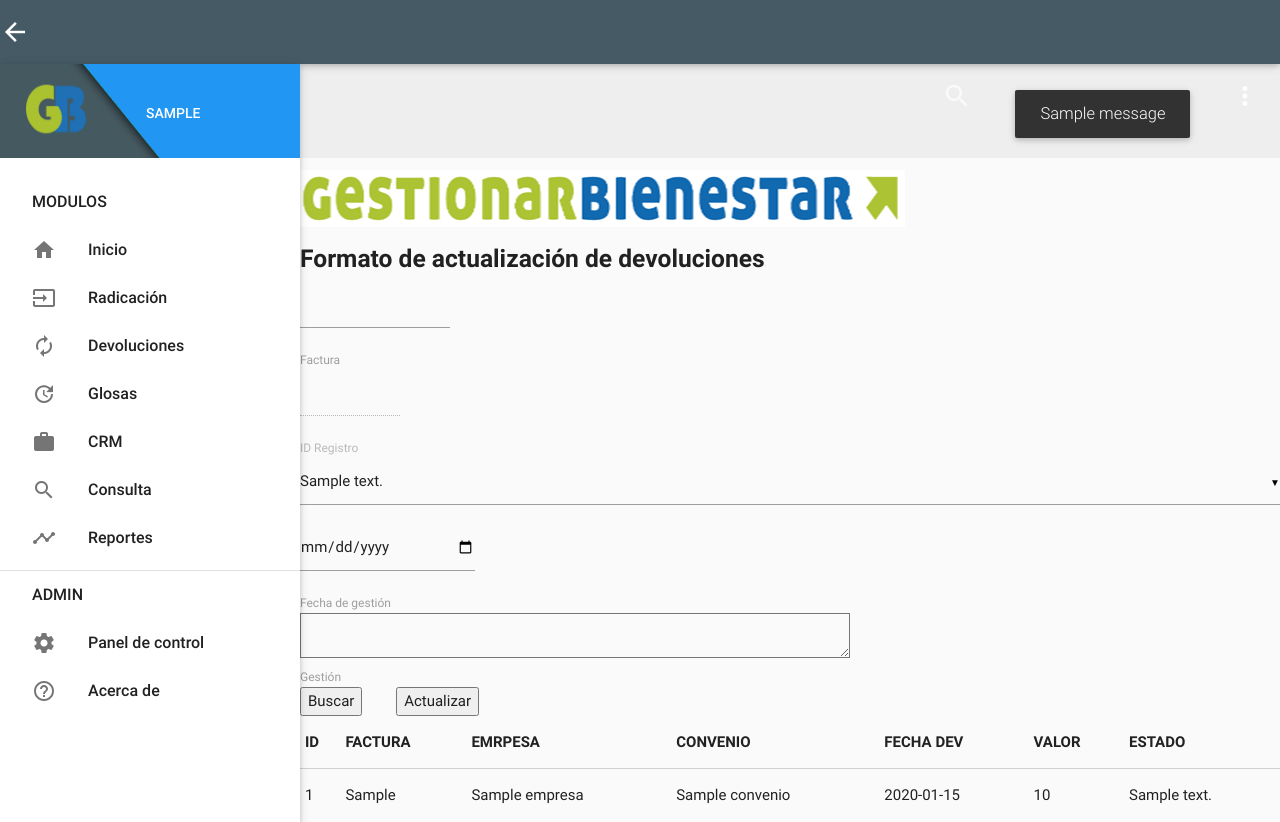
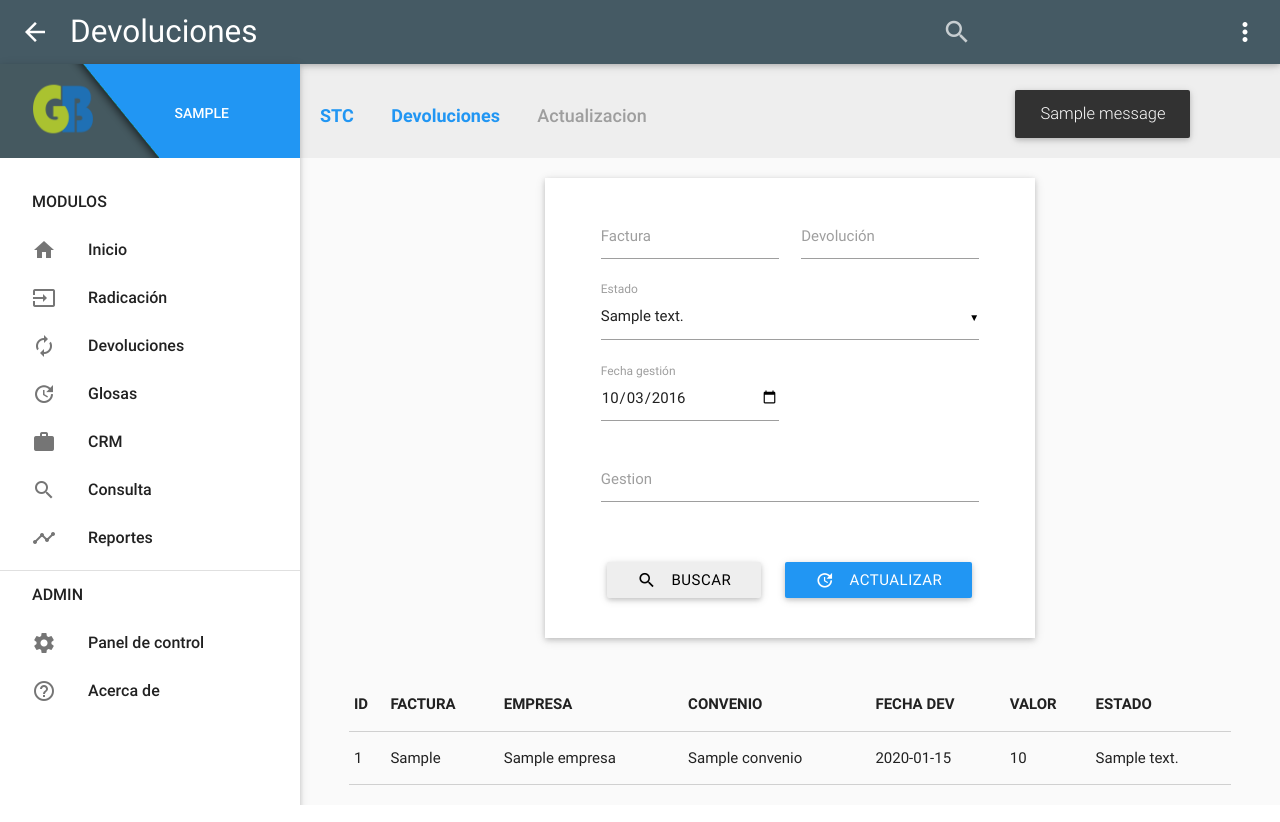
Before and after one commit to Baindaer/gb_stc, a Django app: page /devoluciones/actualizacion in a window 1280 px wide. Run offline with Django 3.2, Linux system fonts and the light colour scheme; a user stored in the database is signed in; tables that the repository leaves empty hold one stand-in row (values such as "Sample post"); one stand-in notice (Sample message) is shown; some libraries are stand-ins or nearby versions.

Commit message:
patch 201614003
Correccion de errores menores

```diff
--- a/stc/static/stc/css/style.css
+++ b/stc/static/stc/css/style.css
@@ -198,6 +233,27 @@
   font-weight: 500;
 }
 
+
+
+.login-form {
+  min-height: 500px;
+}
+
+.img-login {
+  max-width: 100px;
+  margin-top: 30px;
+}
+
+.login-btn {
+  width: 100%;
+  margin-top: 30px;
+}
+
+.container-mini {
+  margin-left: 5%;
+  margin-right: 5%;
+}
+
 /* Estilos de elementos */
 #bot-usuario {
   font-size: 14px;
--- a/stc/static/stc/js/dev_actualizacion.js
+++ b/stc/static/stc/js/dev_actualizacion.js
@@ -8,13 +8,15 @@
   day = "0" + day;
 var today = year + "-" + month + "-" + day;
 var mes = year + "-" + month;
-document.getElementById("fecha_gestion").value = today;
+$("#fecha_gestion").val(today)
 
 function getRow(x) {
     var index_registro = document.getElementById("dash").rows[x.rowIndex].cells[0].innerHTML;
     var index_registro_factura = document.getElementById("dash").rows[x.rowIndex].cells[1].innerHTML;
-    var index_estado = document.getElementById("dash").rows[x.rowIndex].cells[6].innerHTML;
-    $("#id_registro").val(index_registro).parent().addClass('is-dirty');
-    $("#factura").val(index_registro_factura).parent().addClass('is-dirty');
-    $("#estado").val(index_estado).parent().addClass('is-dirty');
+    var index_registro_estado = document.getElementById("dash").rows[x.rowIndex].cells[6].innerHTML;
+    $("#id_registro").val(index_registro);
+    $("#factura").val(index_registro_factura);
+    $("#estado").val(index_registro_estado);
+    $('select').material_select();
+    Materialize.updateTextFields();
 };
--- a/stc/templates/stc/dev_actualizacion.html
+++ b/stc/templates/stc/dev_actualizacion.html
@@ -6,96 +6,89 @@
   Devoluciones
 {% endblock %}
 {% block titulo_body %}
-  <a class="mdl-button mdl-js-button mdl-js-ripple-effect mdl-button--icon" href="{% url 'stc:devoluciones' %}">
+  <a class="left bot-atras" href="{% url 'stc:devoluciones' %}">
     <i class="material-icons">arrow_back</i>
   </a>
-  ACTUALIZAR
+  <a class="brand-logo">Devoluciones</a>
 {% endblock %}
-{% block acciones %}
+{% block shortcuts %}
+{% endblock %}
+{% block opciones %}
+  <li><a href="{% url 'stc:devoluciones' %}">Dash</a></li>
+  <li><a href="{% url 'stc:dev_agregar' %}">Agregar</a></li>
+  <li><a href="{% url 'stc:dev_gestion' %}">Eliminar</a></li>
+  <li><a href="{% url 'stc:dev_remision' %}">Remitir</a></li>
+{% endblock %}
+{% block breadcrumb %}
+  <a href="{% url 'stc:inicio' %}" class="breadcrumb">STC</a>
+  <a href="{% url 'stc:devoluciones' %}" class="breadcrumb">Devoluciones</a>
+  <a class="breadcrumb">Actualizacion</a>
 {% endblock %}
 {% block body %}
-{% language 'es' %}
-  <form action="{% url 'stc:dev_actualizacion' %}" method="post">
+  <form id="formulario" action="{% url 'stc:dev_actualizacion' %}" method="POST" class="white z-depth-1 form-mini">
     {% csrf_token %}
-    <div class="mdl-grid content-form-agregar">
-      <div class="mdl-color--white mdl-shadow--2dp mdl-cell mdl-cell--12-col mdl-grid">
-        <div class="cell-head-form mdl-cell mdl-cell--4-col">
-          <h5><img src="{% static 'stc/images/logoGB.png' %}" class="logo-form"></h5>
+    <div class="row container-mini form-main">
+      <div class="input-field col s12 m6 l6">
+        <input id="factura" name="factura" type="text" class="validate" autocomplete="off" required>
+        <label for="factura">Factura</label>
       </div>
-        <div class="cell-head-form mdl-cell mdl-cell--8-col">
-          <h5><b>Formato de actualización de devoluciones</b></h5>
+      <div class="input-field col s12 m6 l6">
+        <input id="id_registro" name="id_registro" type="text" class="validate" autocomplete="off" readonly>
+        <label for="id_registro">Devolución</label>
       </div>
-        <div class="cell-form mdl-cell mdl-cell--6-col">
-          <div class="mdl-textfield mdl-js-textfield mdl-textfield--floating-label" style="margin-right:210px; width:150px" onclick="limpiarInput('factura')">
-            <input class="mdl-textfield__input" type="text" id="factura" name="factura" />
-            <label class="mdl-textfield__label" for="factura" required>Factura</label>
+      <div class="input-field col s12">
+        <select id="estado" name="estado">
+          {% for i in estados %}
+              <option value="{{ i.descripcion }}">{{ i.descripcion }}</option>
+          {% endfor %}
+        </select>
+        <label>Estado</label>
+      </div>
+      <div class="input-field col s12 m6">
+        <input type="date" id="fecha_gestion" name="fecha_gestion" >
+        <label for="fecha_gestion" class="active">Fecha gestión</label>
+      </div>
+      <div class="input-field col s12">
+        <input id="gestion" name="gestion" type="text" class="validate" autocomplete="off">
+        <label for="gestion">Gestion</label>
       </div>
     </div>
-        <div class="cell-form mdl-cell mdl-cell--6-col">
-          <div class="mdl-textfield mdl-js-textfield mdl-textfield--floating-label" style="margin-right:90px; width:100px">
-            <input class="mdl-textfield__input" type="text" id="id_registro" name="id_registro" readonly="readonly" />
-            <label class="mdl-textfield__label" for="id_registro" required>ID Registro</label>
-          </div>
-        </div>
-        <div class="cell-form mdl-cell mdl-cell--6-col">
-          <div class="mdl-textfield mdl-js-textfield mdl-textfield--floating-label">
-            <select class="mdl-textfield__input" id="estado" name="estado" required>
-              {% for each in estados %}
-                  <option>{{each.descripcion}}</option>
-              {% endfor %}
-            </select>
-            <label class="mdl-textfield__label" for="estado">Estado</label>
-          </div>
-        </div>
-        <div class="cell-form mdl-cell mdl-cell--6-col">
-          <div class="mdl-textfield mdl-js-textfield mdl-textfield--floating-label" style="margin-right:20px;width:175px">
-            <input class="mdl-textfield__input" type="date" id="fecha_gestion" name="fecha_gestion" required/>
-            <label class="mdl-textfield__label" for="fecha_gestion">Fecha de gestión</label>
-          </div>
-        </div>
-        <div class="cell-form mdl-cell mdl-cell--12-col">
-          <div class="mdl-textfield mdl-js-textfield mdl-textfield--floating-label" style="width:550px; ">
-            <textarea class="mdl-textfield__input" type="text" rows= "2" id="gestion" name="gestion" ></textarea>
-            <label class="mdl-textfield__label" for="gestion">Gestión</label>
-          </div>
-        </div>
-        <div class="cell-button mdl-cell mdl-cell--12-col">
-          <button class="mdl-button mdl-js-button mdl-button--raised mdl-js-ripple-effect" name="submit" value="buscar" style="margin-right: 30px">Buscar</button>
-          <button class="mdl-button mdl-js-button mdl-button--raised mdl-button--colored mdl-js-ripple-effect" value="actualizar" name="submit">Actualizar</button>
-        </div>
+    <div class="row form-bot">
+      <div class="col s12 center">
+        <button id="buscar" name="submit" value="buscar" class="waves-effect waves-light grey lighten-3 black-text btn"><i class="material-icons left">search</i>Buscar</button>
+        <button id="eliminar" name="submit" value="actualizar" class="waves-effect waves-light blue btn" style="margin-left:20px"><i class="material-icons left">update</i>Actualizar</button>
       </div>
     </div>
   </form>
-  <div class="mdl-grid content">
-    <div class="mdl-cell mdl-cell--12-col mdl-grid">
-      <table class="full-table mdl-data-table mdl-js-data-table mdl-shadow--2dp" id="dash" name="dash">
+  <div class="row dash-cont">
+    <table class="bordered responsive-table highlight" id="dash">
       <thead>
         <tr>
-            <th class="mdl-data-table__cell--non-numeric">ID</th>
-            <th class="mdl-data-table__cell--non-numeric">FACTURA</th>
-            <th class="mdl-data-table__cell--non-numeric">EMRPESA</th>
-            <th class="mdl-data-table__cell--non-numeric">CONVENIO</th>
-            <th class="mdl-data-table__cell--non-numeric">FECHA DEV</th>
-            <th>VALOR</th>
-            <th class="mdl-data-table__cell--non-numeric">ESTADO</th>
+          <th data-field="id">ID</th>
+          <th data-field="factura">FACTURA</th>
+          <th data-field="empresa">EMPRESA</th>
+          <th data-field="convenio">CONVENIO</th>
+          <th data-field="fecha_dev">FECHA DEV</th>
+          <th data-field="valor">VALOR</th>
+          <th data-field="estado">ESTADO</th>
         </tr>
       </thead>
-        {% for reg in last_registros %}
+      <tbody>
+        {% for i in ult_reg %}
           <tr onclick="getRow(this)">
-              <td class="mdl-data-table__cell--non-numeric">{{ reg.id }}</td>
-              <td class="mdl-data-table__cell--non-numeric">{{ reg.factura }}</td>
-              <td class="mdl-data-table__cell--non-numeric">{{ reg.empresa }}</td>
-              <td class="mdl-data-table__cell--non-numeric">{{ reg.convenio.nombre }}</td>
-              <td class="mdl-data-table__cell--non-numeric">{{ reg.fecha_devolucion|date:"Y-m-d" }}</td>
-              <td>{{ reg.valor_factura|intcomma }}</td>
-              <td class="mdl-data-table__cell--non-numeric">{{ reg.estado.descripcion }}</td>
+            <td>{{ i.id }}</td>
+            <td>{{ i.factura }}</td>
+            <td>{{ i.empresa.nombre }}</td>
+            <td>{{ i.convenio.nombre }}</td>
+            <td>{{ i.fecha_devolucion|date:"Y-m-d" }}</td>
+            <td>{{ i.valor_factura|intcomma }}</td>
+            <td>{{ i.estado.descripcion }}</td>
           </tr>
         {% endfor %}
+      </tbody>
     </table>
   </div>
-  </div>
-{% endlanguage %}
 {% endblock %}
 {% block scripts %}
-  <script src="{% static 'stc/dev_actualizacion.js' %}"></script>
+<script src="{% static 'stc/js/dev_actualizacion.js' %}"></script>
 {% endblock %}
--- a/stc/templates/stc/dev_agregar.html
+++ b/stc/templates/stc/dev_agregar.html
@@ -30,7 +30,7 @@
     {% csrf_token %}
     <div class="row form-main">
       <div class="input-field col s6 m4 l4">
-        <input id="factura" name="factura" type="text" class="validate" autocomplete="off" required>
+        <input id="factura" name="factura" type="text" class="validate" autocomplete="off" required autofocus>
         <label for="factura">Factura</label>
       </div>
       <div class="input-field col s12 m8 l8">
@@ -58,7 +58,7 @@
         <label for="valor_factura">Valor factura</label>
       </div>
       <div class="input-field col s6 m4 l4">
-        <input type="text" id="causal" name="causal" class="autocomplete" autocomplete="off" value="{{ pre_convenio }}">
+        <input type="text" id="causal" name="causal" class="autocomplete" autocomplete="off">
         <label for="causal">Causal</label>
       </div>
       <div class="input-field col s12 m12 l8">
--- a/stc/templates/stc/inicio.html
+++ b/stc/templates/stc/inicio.html
@@ -5,7 +5,7 @@
   Sistema de trazabilidad
 {% endblock %}
 {% block titulo_body %}
-  <a class="brand-logo">Sistema de trazabilidad de cuentas</a>
+  <a class="brand-logo">STC GB</a>
 {% endblock %}
 {% block breadcrumb %}
   <a class="breadcrumb">STC</a>
--- a/stc/templates/stc/layout.html
+++ b/stc/templates/stc/layout.html
@@ -47,10 +47,10 @@
         <li class="det-usuario">
           <!-- Panel de usuario -->
           <div class="row">
-            <div class="col s4">
+            <div class="col s4 center">
               <img src="{% static 'stc/images/icoGB.ico' %}" alt="" class="avatar">
             </div>
-            <div class="col s8">
+            <div class="col s8 center">
               {% if not request.user.is_authenticated %}
                 <a class="btn-flat waves-effect waves-light white-text" href="{% url 'stc:login' %}" id="bot-usuario">Iniciar Sesion</a>
               {% else %}
--- a/stc/views.py
+++ b/stc/views.py
@@ -551,13 +551,13 @@
                     [to]
                     )
                 msg.attach_alternative(html_content, "text/html")
-                #msg.send()
+                msg.send()
                 for each in pendientes:
                     #Actualizando estados
                     mod = Devolucion.objects.get(id=each.id)
                     mod.estado_id = "2"
                     mod.fecha_remitido = fecha_remitido
-                    #mod.save()
+                    mod.save()
                 return render(request, 'stc/dev_rem_email.html', context)
             else:
                 messages.error(request,
@@ -570,10 +570,10 @@
     if not request.user.is_authenticated:
         messages.error(request, 'Debe iniciar sesion primero.')
         return HttpResponseRedirect(reverse('stc:login'))
-    last_registros = Devolucion.objects.order_by('-id')[:50]
+    ult_reg = Devolucion.objects.order_by('-id')[:50]
     estados = EstadoDV.objects.all()
     context = {
-        'last_registros':last_registros,
+        'ult_reg':ult_reg,
         'estados':estados,
         }
     if request.method == 'POST':
@@ -581,11 +581,11 @@
         id_registro = request.POST['id_registro']
         if request.POST['submit'] == 'buscar':
             #Realizando filtro de consulta
-            last_registros = Devolucion.objects.filter(
+            ult_reg = Devolucion.objects.filter(
                 factura__contains=factura
                 ).order_by('-id')[:100]
-            context['last_registros'] = last_registros
-            if last_registros:
+            context['ult_reg'] = ult_reg
+            if ult_reg:
                 messages.success(request, 'Busqueda realizada')
             else:
                 messages.error(request, 'Factura no encontrada')
@@ -604,8 +604,8 @@
                     mod.gestion = gestion
                 mod.save()
                 messages.success(request, 'La devolucion ha sido actualizada')
-                last_registros = Devolucion.objects.order_by('-id')[:50]
-                context['last_registros'] = last_registros
+                ult_reg = Devolucion.objects.order_by('-id')[:50]
+                context['ult_reg'] = ult_reg
             except:
                 messages.error(request, 'Factura no encontrada')
             return render(request, 'stc/dev_actualizacion.html', context)
```
Also changed, not shown: other parts of stc/static/stc/css/style.css (+37 -2 lines), stc/static/stc/style.css (+7 -0 lines), stc/templates/stc/login.html (+45 -30 lines). Lines whose indentation alone changed are shown as unchanged.
